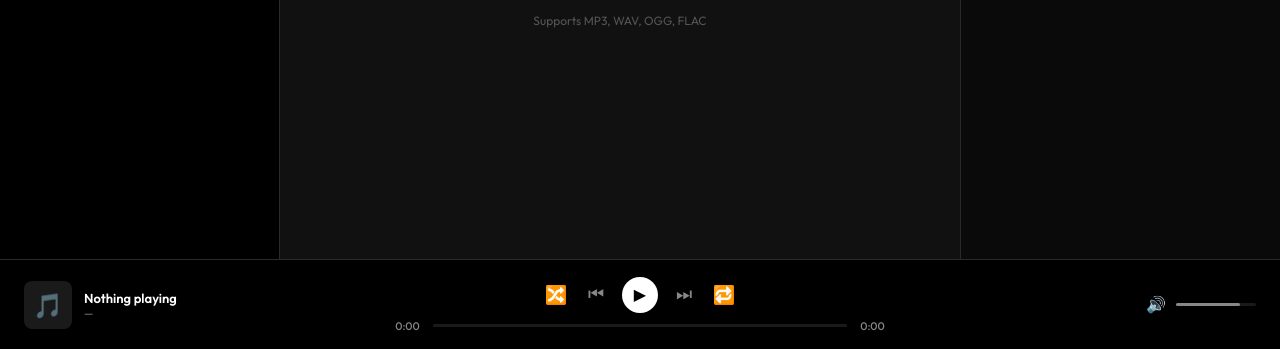
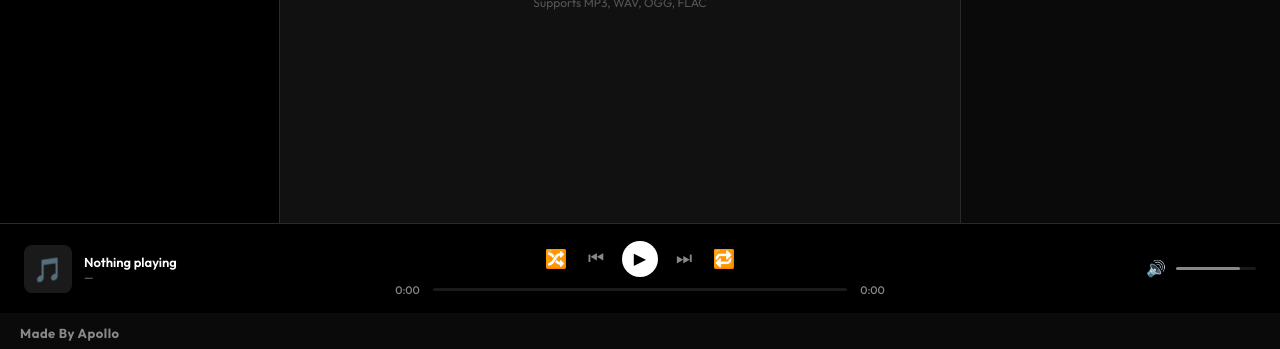
Before and after one commit to notblazemobs-blip/waveplayer, a plain HTML site: page index.html in a window 1280 px wide. Shown: the part 451-800 px from the top of the page. Drawn offline with Linux system fonts and the light colour scheme.

Commit message:
Add queue header with 'Made By Apollo' text

```diff
--- a/index.html
+++ b/index.html
@@ -788,6 +788,10 @@ body {
     <div class="queue-list" id="queue-list"></div>
   </div>
 
+  <div class="queue-header">
+      <span>Made By Apollo</span>
+  </div>
+
   <!-- MAIN PLAYER -->
   <div class="main" id="main-area">
     <div class="main-bg" id="main-bg"></div>
```
